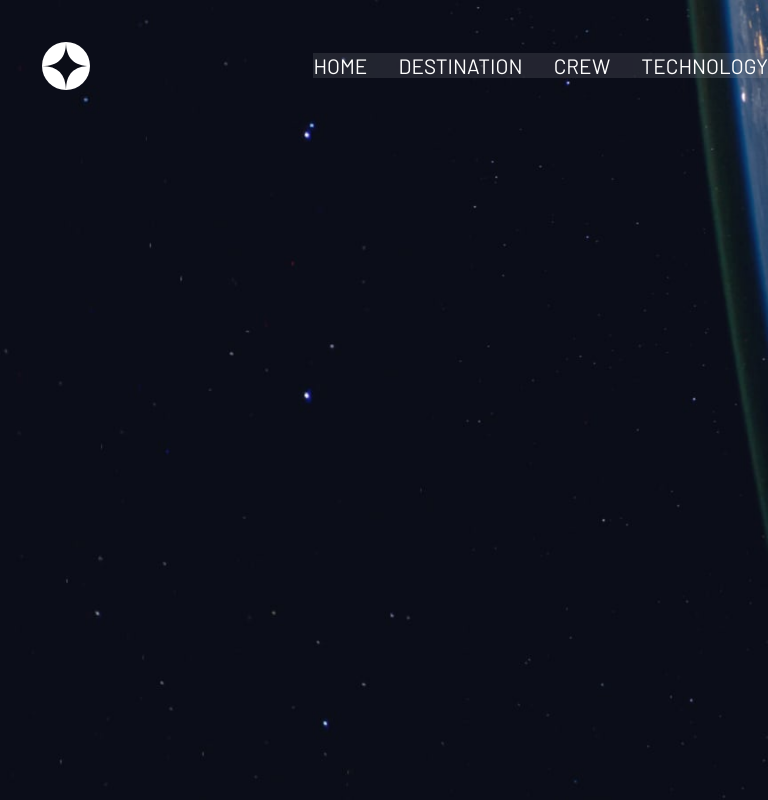
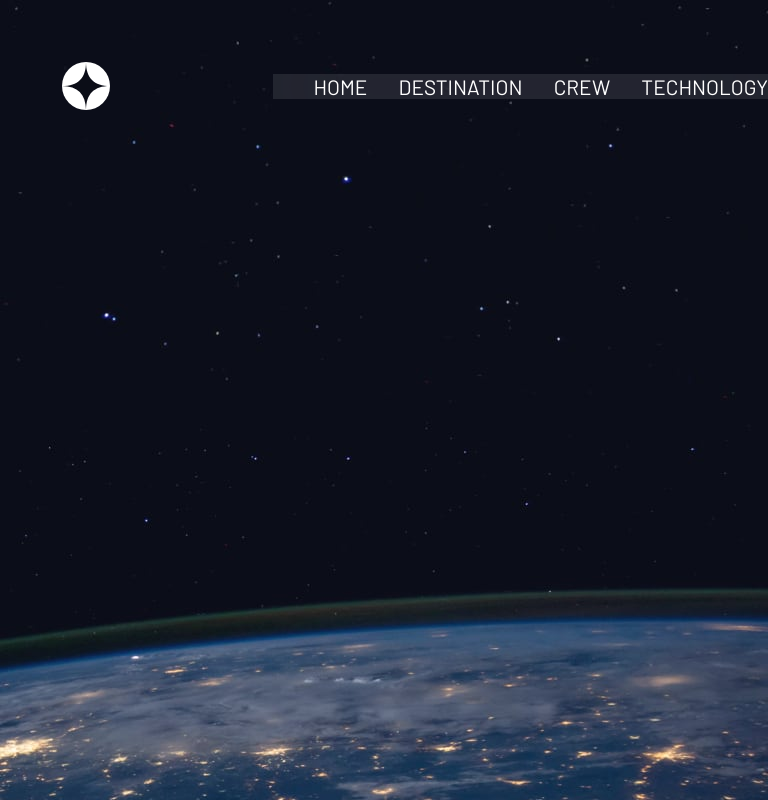
Before and after one commit to Robinho1997/navbar-responsive, a plain HTML site: page navbar.html in a window 768 px wide. Drawn offline with Linux system fonts and the light colour scheme; a web font is replaced by a local one.

Commit message:
changed the screensizes for the media querys a bit and the background for the screensize between 670 and 850px

```diff
--- a/navbar.css
+++ b/navbar.css
@@ -11,7 +11,7 @@ body {
 }
 
 .logo {
-    margin: 2em;
+    margin: 3em;
 }
 
 
@@ -28,7 +28,7 @@ body {
     color: white;
     background-color: hsl(0 0% 100% / 0.1);
     backdrop-filter: blur(2em);
-    padding: 0;
+
     margin: 0;
 
 
@@ -45,7 +45,7 @@ body {
 }
 
 
-@media(max-width: 600px) {
+@media(max-width: 670px) {
     body {
         background-image: url(/images/background-home-mobile.jpg);
 
@@ -88,7 +88,14 @@ body {
 }
 
 
-@media(min-width: 600px) and (max-width: 800px) {
+@media(min-width: 670px) and (max-width: 850px) {
+
+    body {
+        background: url(/images/background-home-tablet.jpg);
+        background-repeat: no-repeat;
+        background-size: cover;
+    }
+
     .number-navbar {
         display: none;
     }
```
